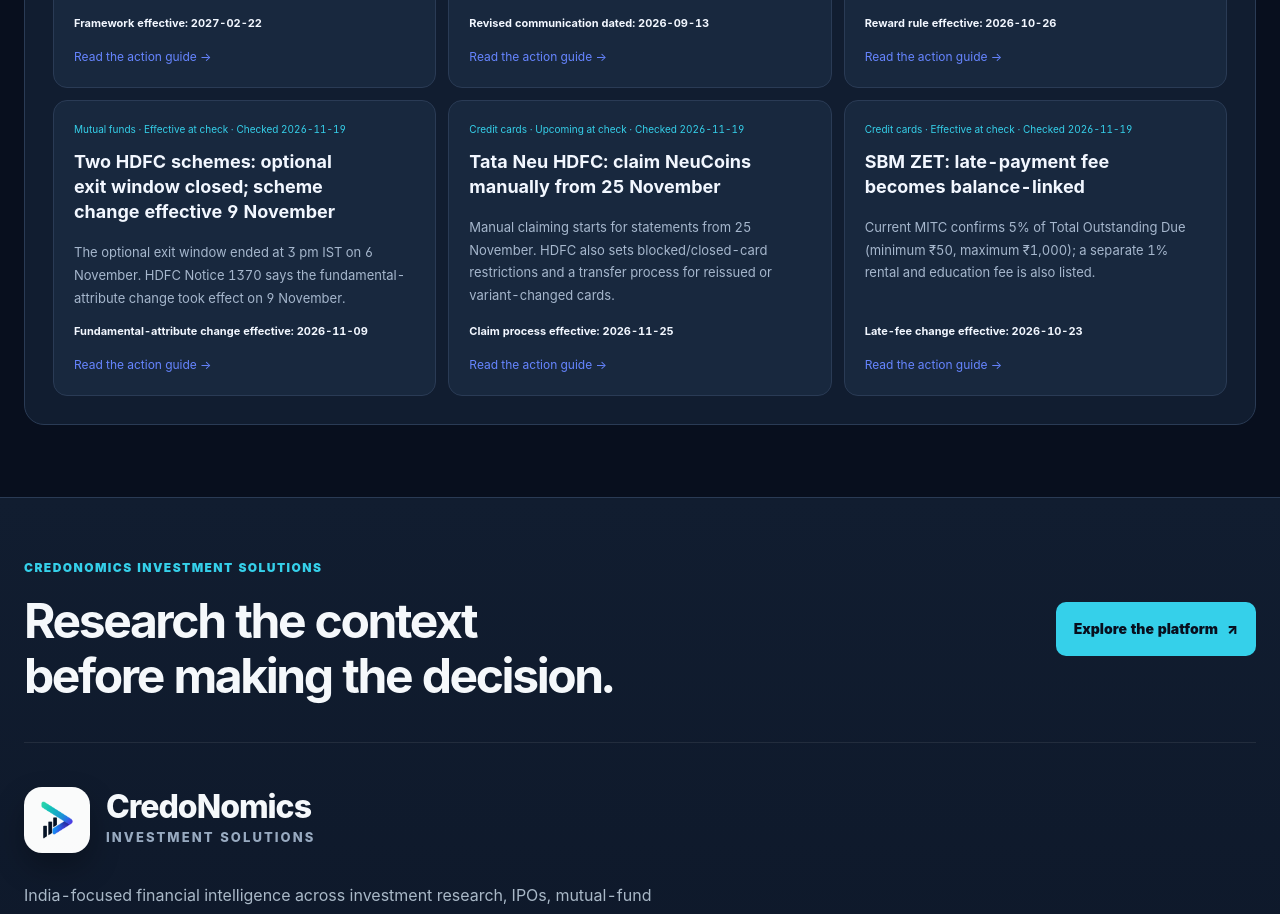
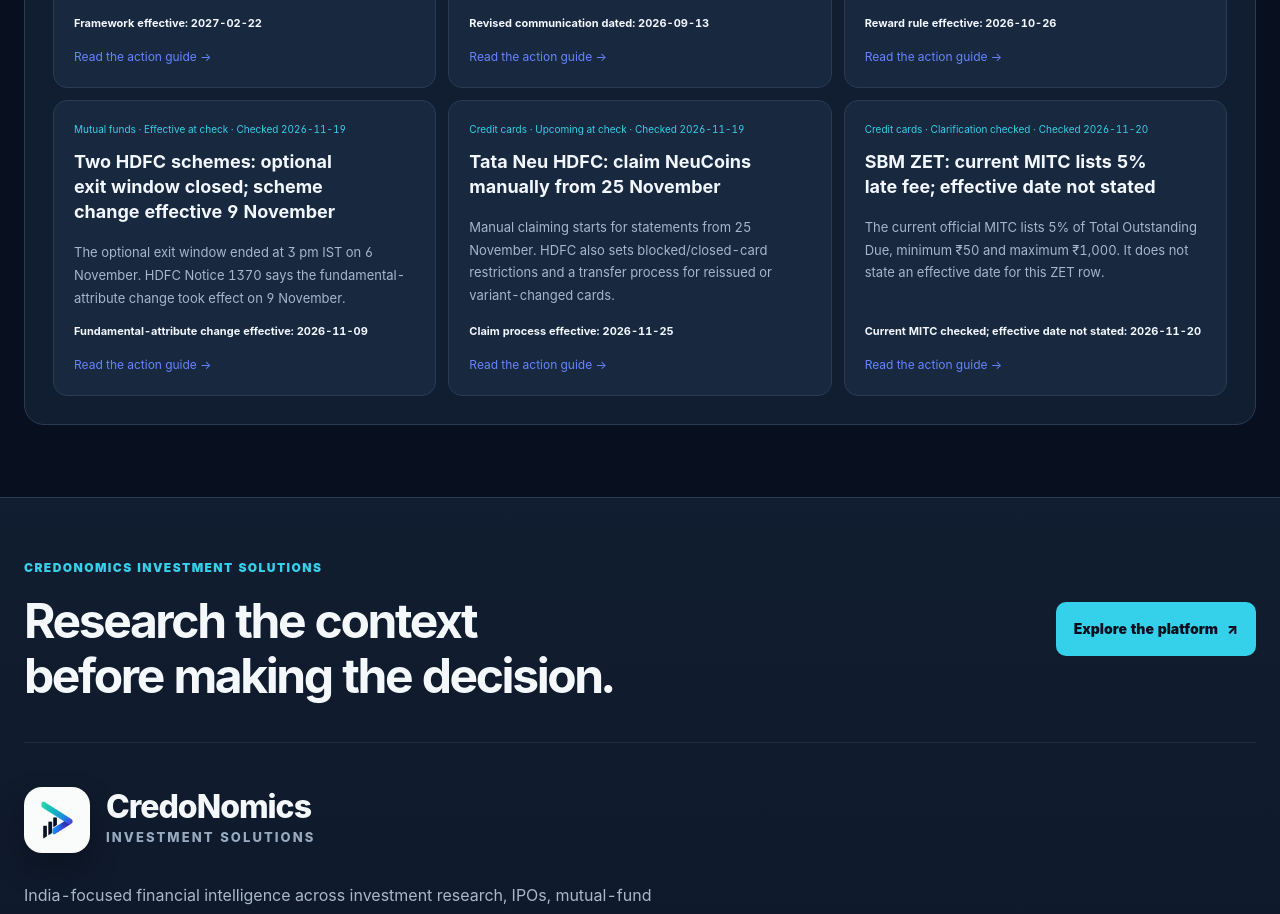
Before and after one commit to aqdas1820/credonomics-site, a Next.js app: page /research/watch in a window 1280 px wide. Shown: the part 8760-9674 px from the top of the page. Built offline with nearby package versions, Linux system fonts and the light colour scheme; no server answers.

Commit message:
Correct SBM ZET effective-date wording against current MITC

```diff
--- a/app/data/research-watch.ts
+++ b/app/data/research-watch.ts
@@ -1477,25 +1477,25 @@ export const researchWatch: WatchItem[] = [
   },
   {
     slug: 'sbm-zet-late-fee-october-2026',
-    title: 'SBM ZET: late-payment fee becomes balance-linked',
-    summary: 'Current MITC confirms 5% of Total Outstanding Due (minimum ₹50, maximum ₹1,000); a separate 1% rental and education fee is also listed.',
-    category: 'Credit cards', publishedAt: '2026-10-24', checkedAt: '2026-11-19', eventDate: '2026-10-23', dateLabel: 'Late-fee change effective',
-    updateNote: '19 November: re-read the current official SBM Secured Credit Card MITC. It confirms the ZET late fee of 5% of Total Outstanding Due (minimum ₹50, maximum ₹1,000), plus GST, and the more-than-3-days-past-due trigger. It lists ₹499 cancellation fee within two years from card issuance date (not activation) and separately lists 1% rental and 1% education fees effective 15 July 2026. No newer late-fee change found; replaced the older inaccessible URL with the current official PDF.',
-    source: 'https://www.sbm.bank.in/pdf/terms-conditions/SBM-Secured-Credit-Card-T%26C.pdf', sourceLabel: 'SBM Bank: Secured Credit Card MITC & Cardholder Member Agreement', sourceLocation: 'Page 9, Table 08 and late-payment trigger; page 7, Table 05 (card cancellation fee); page 8, Table 07 (rental and education fees).',
+    title: 'SBM ZET: current MITC lists 5% late fee; effective date not stated',
+    summary: 'The current official MITC lists 5% of Total Outstanding Due, minimum ₹50 and maximum ₹1,000. It does not state an effective date for this ZET row.',
+    category: 'Credit cards', publishedAt: '2026-10-24', checkedAt: '2026-11-20', eventDate: '2026-11-20', dateLabel: 'Current MITC checked; effective date not stated', statusLabel: 'Clarification checked',
+    updateNote: '20 November correction: the current official MITC confirms the ZET-specific 5% late-fee formula and the more-than-3-days-past-due trigger. The MITC does not state an effective date for the 5% row, so the earlier 23 October date is no longer presented as independently verified. The same MITC lists a ₹499 cancellation fee within two years from card issuance (not activation) and 1% rental and education fees effective 15 July 2026.',
+    source: 'https://www.sbm.bank.in/pdf/terms-conditions/SBM-Secured-Credit-Card-T%26C.pdf', sourceLabel: 'SBM Bank: Secured Credit Card MITC & Cardholder Member Agreement', sourceLocation: 'Page 9, Table 08 (SBM ZET late-fee row) and the more-than-3-days-past-due trigger; page 7, Table 06 (cancellation fee); page 8, Table 07 (rental and education fees).',
     audience: 'SBM ZET secured credit-card holders.',
     facts: [
-      'The 23 October 2026 notice changed the ZET late fee from a flat ₹299 to 5% of Total Outstanding Due, subject to a ₹50 minimum and ₹1,000 maximum. GST applies. The current MITC Table 08 confirms the same ZET fee row.',
-      'The current MITC says late-payment charges are levied only when the statement outstanding remains past due for more than 3 days. It applies if no payment or a payment below the Minimum Amount Due is received by Payment Due Date +3 days; the fee is computed from the payment due date.',
-      'The current MITC Table 05 lists a ₹499 card-cancellation fee if the SBM ZET card is cancelled within 2 years from the card issuance date. This is measured from issuance, not activation.',
-      'Separately, effective 15 July 2026, the current MITC lists a 1% transaction fee on eligible rental payments using SBM ZET and a 1% fee on eligible education payments using SBM ZET. GST applies to these fees too.',
-      'Other SBM card variants have different late-fee and transaction-fee rows; the ZET terms must not be generalized to every SBM co-brand.'
+      'The current official MITC Table 08 specifically lists SBM ZET late-payment charges at 5% of Total Outstanding Due, subject to a ₹50 minimum and ₹1,000 maximum. GST applies. The current MITC table does not state the effective date for this row.',
+      'The current MITC says late-payment charges apply when the statement outstanding remains past due for more than 3 days. The trigger is no payment or a payment below the Minimum Amount Due by Payment Due Date +3 days; the fee is computed from the payment due date and charged on the outstanding amount.',
+      'The current MITC Table 06 lists a ₹499 card-cancellation fee if the SBM ZET card is cancelled within 2 years from the card issuance date. This is measured from issuance, not activation.',
+      'Effective 15 July 2026, the current MITC Table 07 lists a 1% transaction fee on eligible rental payments using SBM ZET and a 1% fee on eligible education payments using SBM ZET. GST applies to these fees too.',
+      'Other SBM card variants have different late-fee and transaction-fee rows; the ZET terms must not be generalized to every SBM co-brand.',
     ],
     actions: [
       'To avoid a late fee, ensure at least the Minimum Amount Due is received by Payment Due Date +3 days; check the exact due date on your statement. Paying only the minimum can still incur interest if the Total Amount Due remains unpaid.',
       'Before closing the card, check its issuance date; the current MITC lists a ₹499 cancellation fee if it is cancelled within 2 years of issuance.',
-      'Before rental or education payments, check the merchant category and account statement; the current ZET schedule lists a separate 1% fee plus GST.'
-    ],
-    limits: 'Checked 19 November 2026. The current MITC confirms the ZET late-fee formula and more-than-3-days-past-due trigger, but does not state a separate effective date for the 5% row; 23 October is retained from the earlier notice record. The 1% rental and education fees are separately effective 15 July 2026. The cancellation window is measured from card issuance, not activation. Applies to SBM ZET only; other SBM variants differ. No blanket fee change is inferred.'
+      'Before rental or education payments, check the merchant category and account statement; the current ZET schedule lists a separate 1% fee plus GST.',
+    ],
+    limits: 'Checked 20 November 2026. The current official MITC confirms the ZET-specific 5% late-fee formula and more-than-3-days-past-due trigger, but does not state an effective date for the 5% row. The previously recorded 23 October date is not independently verified in the current primary document and is not asserted here. The 1% rental and education fees are separately effective 15 July 2026. The cancellation window is measured from card issuance, not activation. Applies to SBM ZET only; other SBM variants differ. No blanket fee change is inferred.',
   },
 ]
 
```
